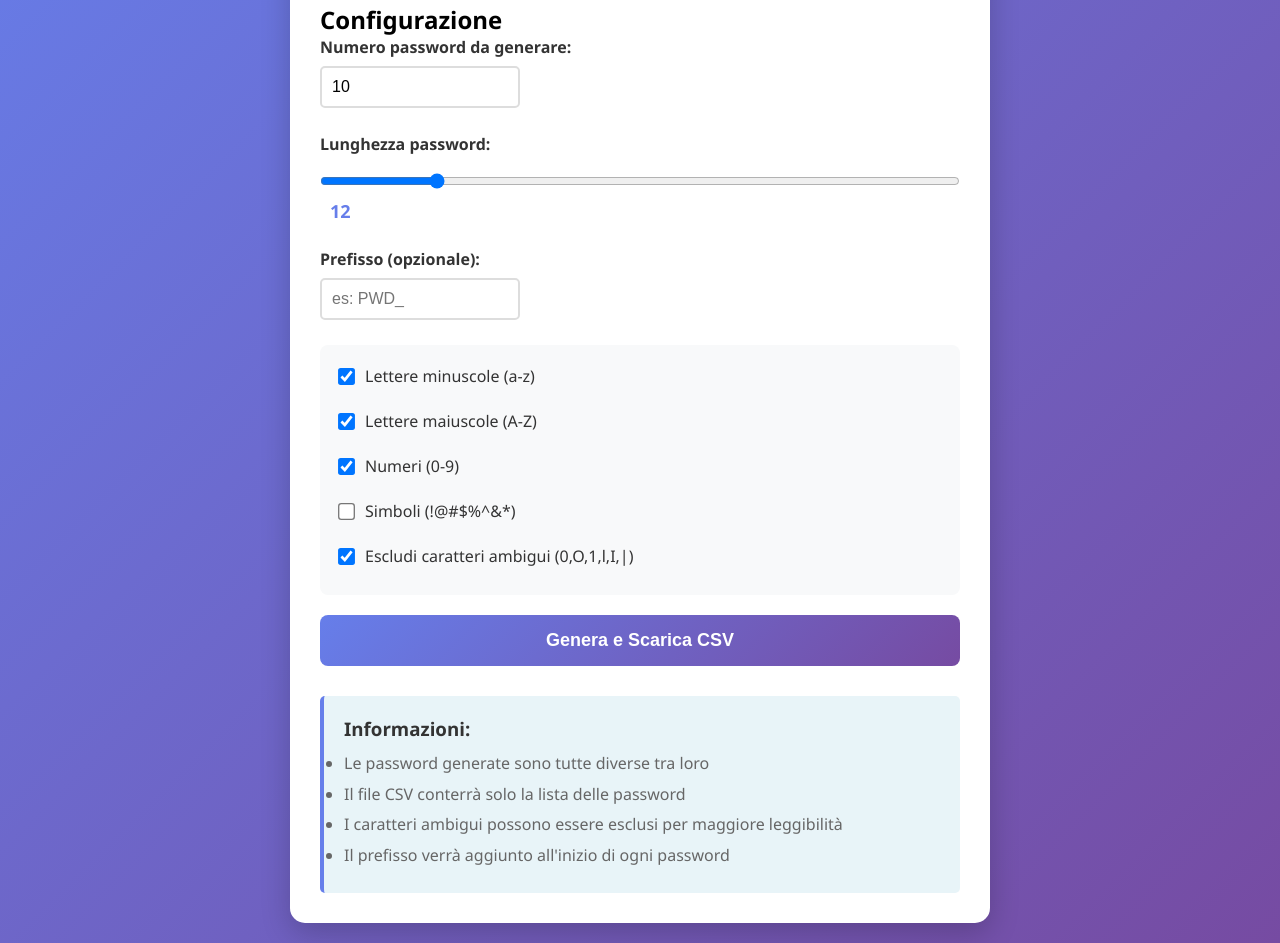
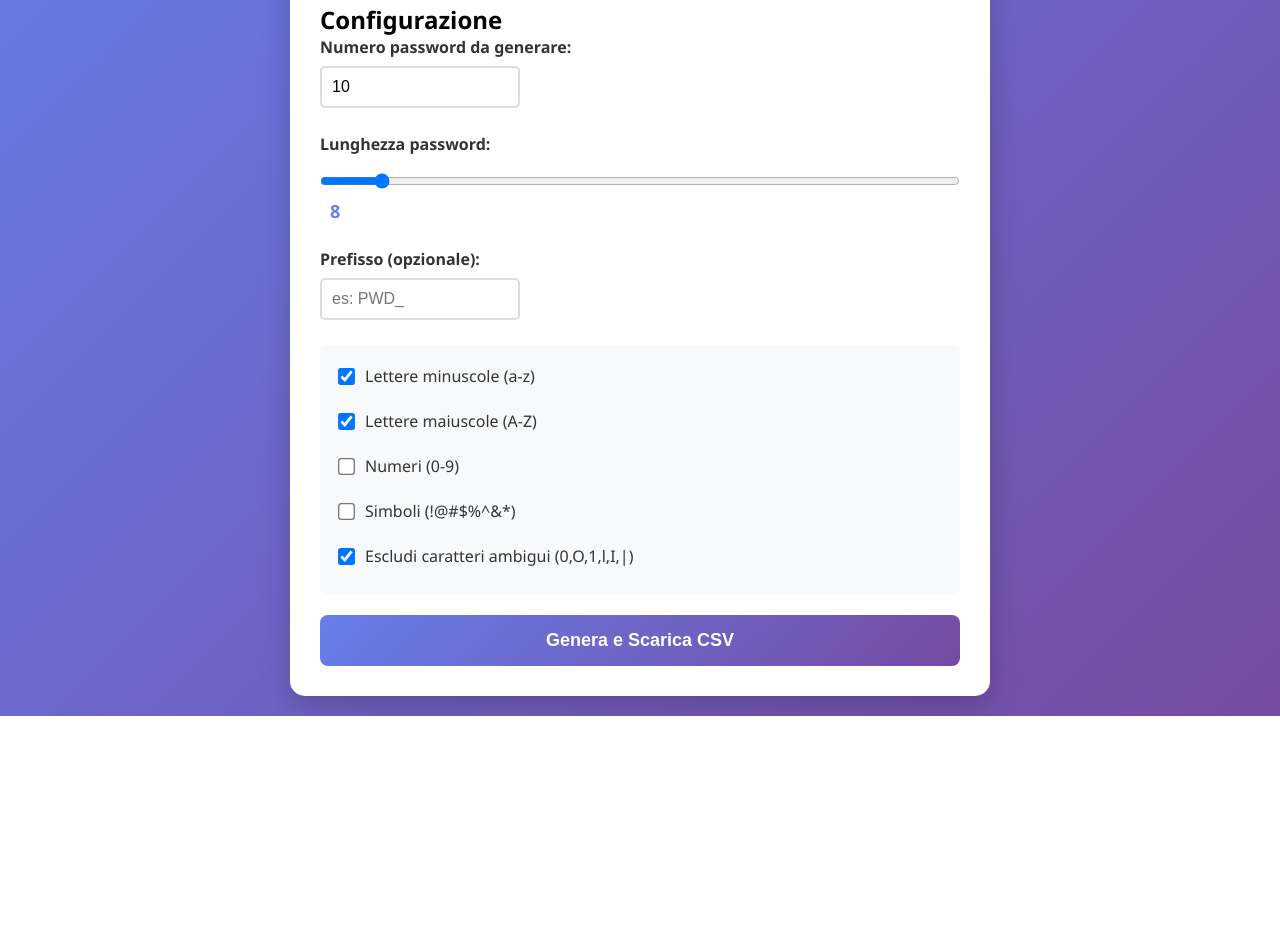
Before and after one commit to bakukko/webapp-portfolio, a website: page apps/password-generator/public/index.html in a window 1280 px wide. Shown: the part 194-1137 px from the top of the page. After the commit the page ends 910 px from the top, so only its background shows below. Drawn offline with Linux system fonts and the light colour scheme.

Commit message:
Update index.html

```diff
--- a/apps/password-generator/public/index.html
+++ b/apps/password-generator/public/index.html
@@ -3,7 +3,7 @@
 <head>
     <meta charset="UTF-8">
     <meta name="viewport" content="width=device-width, initial-scale=1.0">
-    <title>Password Generator - Bakukko</title>
+    <title>Password Generator</title>
     <link rel="stylesheet" href="style.css">
 </head>
 <body>
@@ -23,8 +23,8 @@
 
             <div class="form-group">
                 <label for="length">Lunghezza password:</label>
-                <input type="range" id="length" min="4" max="50" value="12">
-                <span id="lengthValue">12</span>
+                <input type="range" id="length" min="4" max="50" value="8">
+                <span id="lengthValue">8</span>
             </div>
 
             <div class="form-group">
@@ -35,22 +35,14 @@
             <div class="checkbox-group">
                 <label><input type="checkbox" id="lowercase" checked> Lettere minuscole (a-z)</label>
                 <label><input type="checkbox" id="uppercase" checked> Lettere maiuscole (A-Z)</label>
-                <label><input type="checkbox" id="numbers" checked> Numeri (0-9)</label>
+                <label><input type="checkbox" id="numbers"> Numeri (0-9)</label>
                 <label><input type="checkbox" id="symbols"> Simboli (!@#$%^&*)</label>
                 <label><input type="checkbox" id="excludeAmbiguous" checked> Escludi caratteri ambigui (0,O,1,l,I,|)</label>
             </div>
 
             <button id="generateBtn" class="btn-primary">Genera e Scarica CSV</button>
 
-            <div class="info-box">
-                <h3>Informazioni:</h3>
-                <ul>
-                    <li>Le password generate sono tutte diverse tra loro</li>
-                    <li>Il file CSV conterrà solo la lista delle password</li>
-                    <li>I caratteri ambigui possono essere esclusi per maggiore leggibilità</li>
-                    <li>Il prefisso verrà aggiunto all'inizio di ogni password</li>
-                </ul>
-            </div>
+
         </div>
     </div>
 
```
